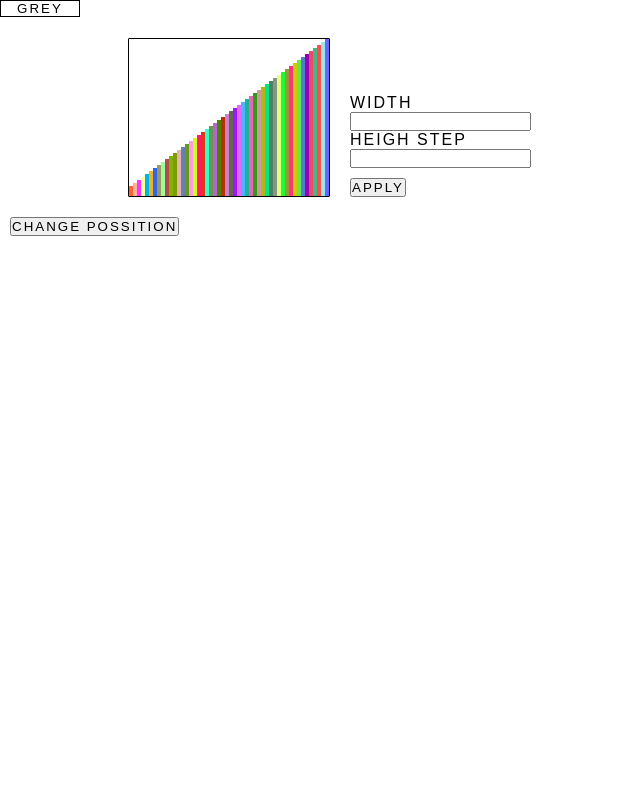
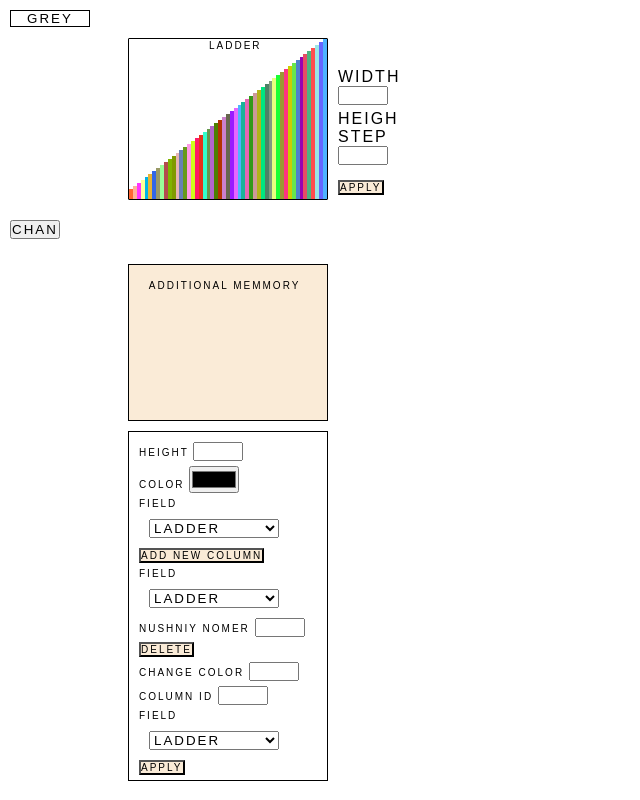
Before and after one commit to pompusha/sort_magic, a website: page index.html in a window 1280 px wide. Shown: the whole page, without its empty margins (0-640 px from the left). Drawn offline with Linux system fonts and the light colour scheme.

Commit message:
2.1 full done

```diff
--- a/css/stylesheet.css
+++ b/css/stylesheet.css
@@ -5,58 +5,57 @@
     font-family: sans-serif;
     letter-spacing: 2px;
     text-transform: uppercase;
-
 }
 
 .main{
-    /* padding-top: 10mm; */
     display: flex;
-    width: auto;
+    width: fit-content;
+    height: fit-content;
     border: 1px black solid;
     border-radius: 1px;
+    margin-right: 5%;
+    min-width: 200px;
+    min-height: 157px;
+    position: relative;
 }
+
 .grey {
     background-color: grey;
 }
+
 .div1 {
-padding-top: 10mm;
-padding-left: 10%;
+    display: flex;
+    margin-left: 10%;
+    margin-top: 10mm;
 }
+
 div{
-    position: relative;
-    display: flex;
     flex-direction: row;
-
-    align-items: flex-end;}
+    align-items: flex-end;
+}
 
 
 input{
     cursor: pointer;
+}
 
-}
-button{
-    cursor: pointer;
-}
     .butRandom{
-
         position: absolute;
-        top: 0px;
-        left: 0px;
+        top: 10px;
+        left: 10px;
         width: 80px;
         background-color: transparent;
         border: 1px solid black;
         transform: translateY(0%) ;
         transition: transform 2s;
-
-
     }
 
  .butRandomNEXT{
     /* content: ''; */
     color: rgb(255, 255, 255);
     position: absolute;
-    top: 0px;
-    left: 0px;
+    top: 10px;
+    left: 10px;
     width: 80px;
     border: 1px solid black;
     background-image: conic-gradient(
@@ -67,20 +66,87 @@ button{
         #FFFF00,
         #FF7F00,
         #FF0000);
+    transform: translateY(+128%);
+    transition: transform 4s;
+ }
 
-    transform: translateY(+128%) translateX(+121%);
-
-    transition: transform 4s;
-
-
- }
- .div_form{
-    padding-left: 20px;
- }
 .size_button{
     padding-top: 10px;
 }
+
 .shuffle_one{
     padding-top: 20px;
     padding-left: 10px;
+    margin-bottom: 20px;
 }
+
+.additional_memmory{
+    border: solid black 1px;
+    display: flex;
+    min-width: 200px;
+    min-height: 157px;
+    margin-left: 10%;
+    margin-bottom: 10px;
+    background-color: antiquewhite;
+    width: fit-content;
+    height: fit-content;
+    position: relative;
+}
+
+.name_of_field{
+    width: 160px;
+    position: absolute;
+    top: 10%;
+    left:10%;
+    right: 10%;
+    font-size: 10px;
+}
+
+.name_of_field_ladder{
+    width: 160px;
+    position: absolute;
+    top: 1%;
+    left: 80px;
+    right: 10%;
+    font-size: 10px;
+}
+
+form {
+    margin-bottom: 5px;
+}
+
+input{
+    margin-bottom: 5px;
+}
+
+select {
+    margin-bottom: 5px;
+    width: 130px;
+    margin: 10px;
+}
+
+select:focus {
+    min-width: 150px;
+    width: auto;
+}
+
+.all_buttons_div{
+    margin-left: 10%;
+    border: solid 1px black;
+    font-size: 10px;
+    padding-left: 10px;
+    padding-top: 10px;
+    width: 200px;
+}
+
+button{
+    cursor: pointer;
+    display: block;
+    font-size: 10px;
+    margin-bottom: 5px;
+    background-color: antiquewhite;
+}
+
+input {
+    width: 50px;
+}
--- a/index.html
+++ b/index.html
@@ -8,16 +8,17 @@
     <link rel="stylesheet" href="CSS/stylesheet.css" />
   </head>
   <body>
+
 	<!-- Предлагаю придерживаться хорошего нейминга переменных, классов и айдишников. Это хороший навык для программиста - уметь придумывать имена, которые говорят сами за себя.
 		Например функции называют глаголами, т.е. grey() не очень хорошее имя. Классы и константы существительными.-->
     <div class="div1" id="f1">
 	  <!--  ¯\_(ツ)_/¯   -->
-      <div class="main" id="rodia_ti_zloy"></div>
+    <div class="main" id="rodia_ti_zloy">
 
+      <div class="name_of_field_ladder">Ladder</div>
+    </div>
 	  <!-- Форма - это прикольно. Вообще формы чаще используют, когда выполняют submit - т.е. перезагружают страницу, отправляя параметры.
 	  Этого делать не надо, но в любом случае - форму нужно как-то называть, т.е. давай ей id - иначе не очень ясно зачем она. -->
-      <!-- width and height -->
-
      <div class="div_form" id="div_form_1">
        <form class="form_1">
          <!-- Немного кривовато объявлены кнопки - глянь, как сделана shuffle -->
@@ -29,17 +30,59 @@
           </div>
         </form>
       </div>
-
 	  <!-- Смысл кнопки в том, что когда на ней написано Grey - ее нажатие как раз приводит к серой раскраске. А когда Rainbow - то к радужной.  -->
       <input class="butRandom" type="button" value="grey" onclick="remove_color()" id="button_grey"></input>
     </div>
-    <div class="shuffle_one" id="shuffle_1">
-      <input type="button" value="Change possition" onclick="shuffle()" id="button_shuffle"></input>
-    </div>
+      <div class="shuffle_one" id="shuffle_1">
+        <input type="button" value="Change possition" onclick="shuffle()" id="button_shuffle"></input>
+      </div>
+      <div class="additional_memmory" id="id_add_memmory">
+        <div class="name_of_field">additional memmory</div>
+      </div>
+      <div>
+          <!-- <button type="button" id="first_butt" value="apply" onclick="add_new_column(1)">gg ladder</button>
+          <button type="button" id="sec_butt" value="apply" onclick="add_new_column(2)">gg additional_memmory </button> -->
+          </form>
+        </div>
+        <div class="all_buttons_div">
+          <form >
+            <label>height</label>
+             <input type="number" class="input_add_column" id="col_size_new" value=""><br>
+             <label>Color</label>
+             <input type="color" class="input_add_column" id="col_color_new" value=""><br>
+             <label>field</label>
+             <select name="" id="choose_field">
+               <option value="one">ladder</option>
+               <option value="two">additional memmory</option>
+             </select>
+             <button type="button" onclick="add_new_column()" value="apply">add new column</button>
+         <form>
+          <label >field</label>
+          <select name="" id="select_field">
+            <option value="1">ladder</option>
+            <option value="2">additional memmory</option>
+          </select><br>
+          <label >nushniy nomer</label>
+          <input type="number" id="input_del1_number" value="">
+          <button type="button"  onclick="delete_column()" value="apply">delete</button>
+         </form>
+         <form>
+          <label>Change Color</label>
+          <input type="text" id="color_id" value="" ><br>
+          <label>Column Id</label>
+          <input type="number" id="id_changing_color_column" value="">
+          <br>
+          <label >field</label>
+          <select id = "fields">
+            <option value="first">ladder</option>
+            <option value="second">additional memmory</option>
+          </select>
+          <button type="button" onclick="change_the_col()" value="apply">apply</button>
+         </form>
+        </div>
 
-    <div class="additional_memmory" id="id_add_mem"></div>
 
-    <!-- <script src="js/Additional_memmory.js"></script> -->
     <script src="js/tablemade_script.js" ></script>
+    <script src="js/Additional_memmory.js"></script>
   </body>
 </html>
--- a/js/Additional_memmory.js
+++ b/js/Additional_memmory.js
@@ -1,4 +1,2 @@
-import { width } from "./tablemade_script";
-
-console.log("add con");
-console.log("width");
+// console.log("add con");
+// console.log(width);
--- a/js/Tasks.txt
+++ b/js/Tasks.txt
@@ -63,7 +63,7 @@
  Добавить столбик: add_colomn(col, field) - где col это объект содержащий два параметра - высота и цвет, например - {"heigh": 20, "color": "#324152"}.
 field - элемент поля - ladder или addtional_memmory. Функция должна добавлять столбик справа от уже имеющихся. Граница addtional_memmory должна расширяться.
  Удалить столбик: delete_column(n, field) - удаляет столбец под номером n из соответствующего поля (отсчет идет слева направо). Функция должна возвращать объект удаленного столбика, например, {"n": 24, "heigh": 20, "color": "#324152"}. Здесь n - позиция столбика, на которой он стоял.
- Поменять цвет солбику: color_column(n, color, field) - color здесь строка типа "#324152". n - номер столбика.
+ Поменять цвет солбику: color_column(n, color, field) - color здесь строка типа "#324152". n - номер столбика.-DONE
 
 Задание 2.2
 В этом репозитории все файлы относящиеся к странице с лестницей - поместить в папку sort_magic и рядом создать папку snake.
--- a/js/tablemade_script.js
+++ b/js/tablemade_script.js
@@ -1,8 +1,9 @@
 const width_input = document.getElementById("input_width");
 const button_grey = document.getElementById("button_grey");
 const ladder = document.getElementById("rodia_ti_zloy");
-const fiftin_spartains = document.getElementsByClassName("grey");
-
+const fiftin_spartains = document.getElementsByClassName("ladder");
+const div_add_memmory = document.getElementById("id_add_memmory");
+const add_column_size = document.getElementById("col_size_new");
 const colorArray = [
   "#FF6633",
   "#FFB399",
@@ -61,21 +62,23 @@ coef_height = 3;
 // создание 50 дивов
 function fifty_spartans(ladder, n, width_, heights_coeficient) {
   const heights = [];
-  for (i = 0; i < n; i++) {
+  for (i = 0; i <= n; i++) {
     heights[i] = 10 + i * heights_coeficient;
   }
 
-  for (i = 1; i < n + 1; i++) {
+  for (i = 0; i <= n; i++) {
     let box = document.createElement("div");
     column = ladder.insertAdjacentElement("beforeend", box);
 
     column.setAttribute("id", "col_" + i);
-    column.setAttribute("class", "grey");
-    column.style.backgroundColor = colorArray[(i - 1) % colorArray.length];
-    column.style.height = heights[i - 1];
+    column.setAttribute("class", "ladder");
+    column.style.backgroundColor = colorArray[i % colorArray.length];
+    column.style.height = heights[i];
     column.style.width = width_;
+    column.style.display = "flex";
   }
 }
+fifty_spartans(ladder, 50, width, coef_height, coef_height);
 
 // кнопка изменение цвета
 function remove_color() {
@@ -97,7 +100,6 @@ function make_colored() {
     fiftin_spartains[i].style.border = "none";
   }
 }
-
 //make kolored
 function make_grey_again() {
   for (i in fiftin_spartains) {
@@ -106,7 +108,6 @@ function make_grey_again() {
     fiftin_spartains[i].style.borderWidth = "0.01";
   }
 }
-
 //
 
 // function grey() {
@@ -143,22 +144,6 @@ function shuffle() {
   });
 }
 
-//
-/*
-arr_fiftin_spartains.forEach((div_element) => {
-  if (Math.round(Math.random()) === 1) {
-    if (Math.round(Math.random()) === 1){
-      shiffeled_arr_fiftin_spartains.push(div_element)
-    } else {shiffeled_arr_fiftin_spartains.unshift(div_element)}
-    }
-    else {
-      if (Math.round(Math.random()) === 1)
-      {shiffeled2_arr_fiftin_spartains.push(div_element)
-      } else {shiffeled2_arr_fiftin_spartains.unshift(div_element)}
-
-    })
-  }
-*/
 // установка размеров рамки
 function chanjeSize(object, width_) {
   document.getElementById(object).style.width = width_ * 50;
@@ -166,7 +151,6 @@ function chanjeSize(object, width_) {
 }
 
 chanjeSize("f1", width);
-fifty_spartans(ladder, 50, width, coef_height, coef_height);
 
 // height and weight
 const width_changer = () => {
@@ -176,31 +160,104 @@ const width_changer = () => {
   ) {
     console.log("no any size ");
   } else {
+    a = ladder.children.length;
     let w = width_input.value;
     let h = document.getElementById("input_height").value;
     while (ladder.hasChildNodes()) {
       ladder.removeChild(ladder.firstChild);
     }
     width = w;
+    console.log(width);
     coef_height = h;
     if (button_grey.value === "grey") {
-      fifty_spartans(ladder, 50, width, coef_height);
+      fifty_spartans(ladder, a, width, coef_height);
       chanjeSize("f1", width);
     } else {
-      fifty_spartans(ladder, 50, width, coef_height);
+      fifty_spartans(ladder, a, width, coef_height);
       return make_grey_again();
     }
   }
 };
 
 //следи за названиями переменных. Тут как минимум лучше было назвать "w" и "h" - DONE
-//   let w = width_input.value;
-//   let h = document.getElementById("input_height").value;
-//   while (ladder.hasChildNodes()) {
-//     ladder.removeChild(ladder.firstChild);
-//   }
-//   width = w;
-//   coef_height = h;
-//   fifty_spartans(ladder, 50, width, coef_height);
-//   chanjeSize("f1", width);
-// };
+
+// create new column
+function add_new_column() {
+  const width_inFUNction = 4;
+  let add_new_columnsize = document.getElementById("col_size_new").value;
+  let add_new_columncolor = document.getElementById("col_color_new").value;
+
+  let add_new_column = document.createElement("div");
+  add_new_column.style.width = width_inFUNction;
+  add_new_column.style.height = add_new_columnsize;
+  add_new_column.style.backgroundColor = add_new_columncolor;
+  add_new_column.style.display = "flex";
+  if (document.getElementById("choose_field").value === "one") {
+    if (!ladder.firstChild) {
+      add_new_column.setAttribute("id", "col_" + ladder.children.length);
+      ladder.appendChild(add_new_column);
+    } else {
+      add_new_column.setAttribute("class", "ladder");
+      add_new_column.setAttribute("id", "col_" + ladder.children.length);
+      ladder.appendChild(add_new_column);
+    }
+  } else if (document.getElementById("choose_field").value === "two") {
+    add_new_column.setAttribute("class", "addit_memm");
+    add_new_column.setAttribute("id", "mem_" + div_add_memmory.children.length);
+    div_add_memmory.appendChild(add_new_column);
+  }
+}
+
+const deleted_elements = [];
+
+function delete_column() {
+  let del_field = document.getElementById("select_field").value;
+  let number_of_object = document.getElementById("input_del1_number").value;
+  if (del_field === "1") {
+    let a = Array.from(document.getElementsByClassName("ladder"));
+    let array_for_delete = [].slice.call(a);
+    while (ladder.firstChild) {
+      ladder.removeChild(ladder.lastChild);
+    }
+    info_about_deleted_elem = array_for_delete[number_of_object]["outerHTML"];
+    deleted_elements.push(info_about_deleted_elem);
+    array_for_delete.splice(number_of_object, 1);
+    for (i in array_for_delete) {
+      ladder.appendChild(array_for_delete[i]);
+    }
+  } else if (del_field === "2") {
+    let a = document.getElementsByClassName("addit_memm");
+    let array_for_delete = [].slice.call(a);
+
+    while (div_add_memmory.firstChild) {
+      div_add_memmory.removeChild(div_add_memmory.lastChild);
+    }
+    //
+    info_about_deleted_elem = array_for_delete[number_of_object]["outerHTML"];
+    deleted_elements.push(info_about_deleted_elem);
+    //
+    for (i of array_for_delete) {
+    }
+    array_for_delete.splice(number_of_object, 1);
+    //
+    for (i in array_for_delete) {
+      div_add_memmory.appendChild(array_for_delete[i]);
+    }
+  }
+}
+// change color
+function change_the_col() {
+  if (document.getElementById("fields").value === "first") {
+    a = document.getElementById(
+      "col_" + document.getElementById("id_changing_color_column").value
+    );
+    a.style.backgroundColor = document.getElementById("color_id").value;
+  } else if (document.getElementById("fields").value === "second") {
+    a = document.getElementById(
+      "mem_" + document.getElementById("id_changing_color_column").value
+    );
+    a.style.backgroundColor = document.getElementById("color_id").value;
+  } else {
+    alert("go away");
+  }
+}
```
